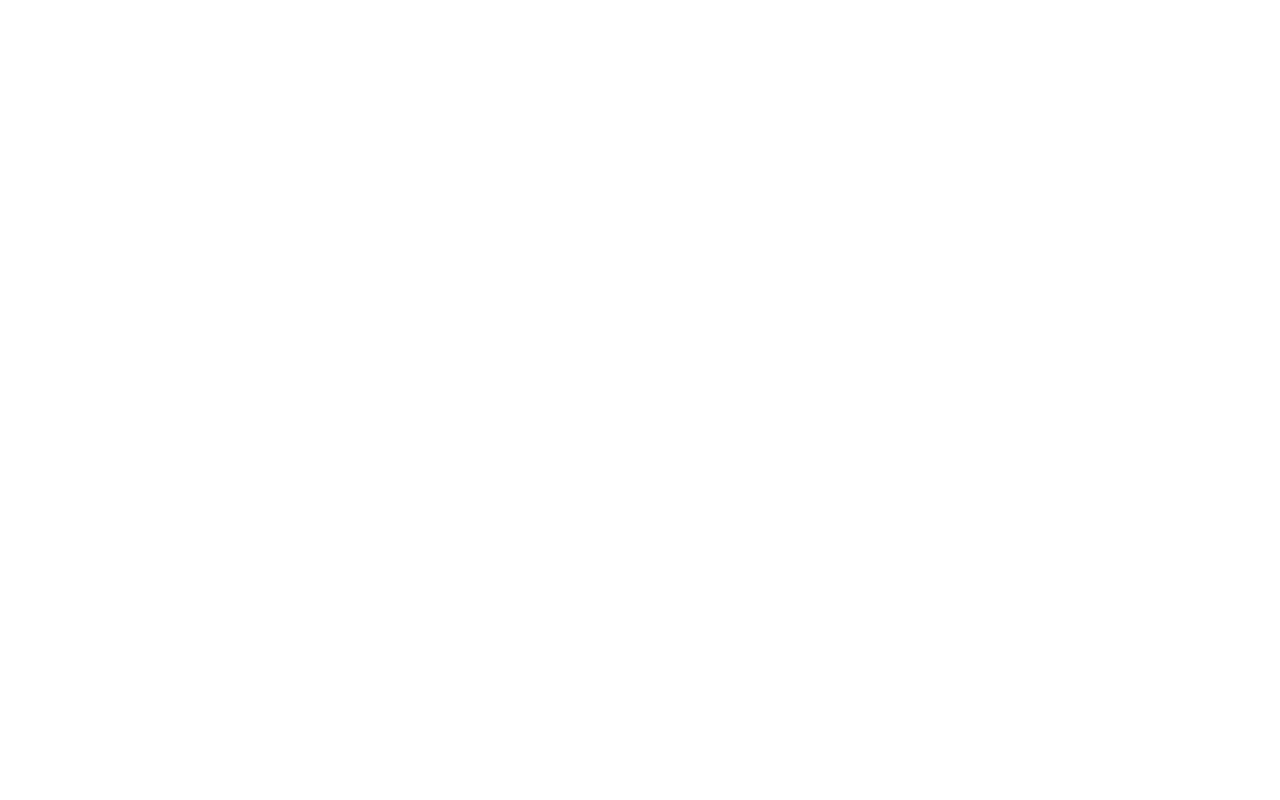
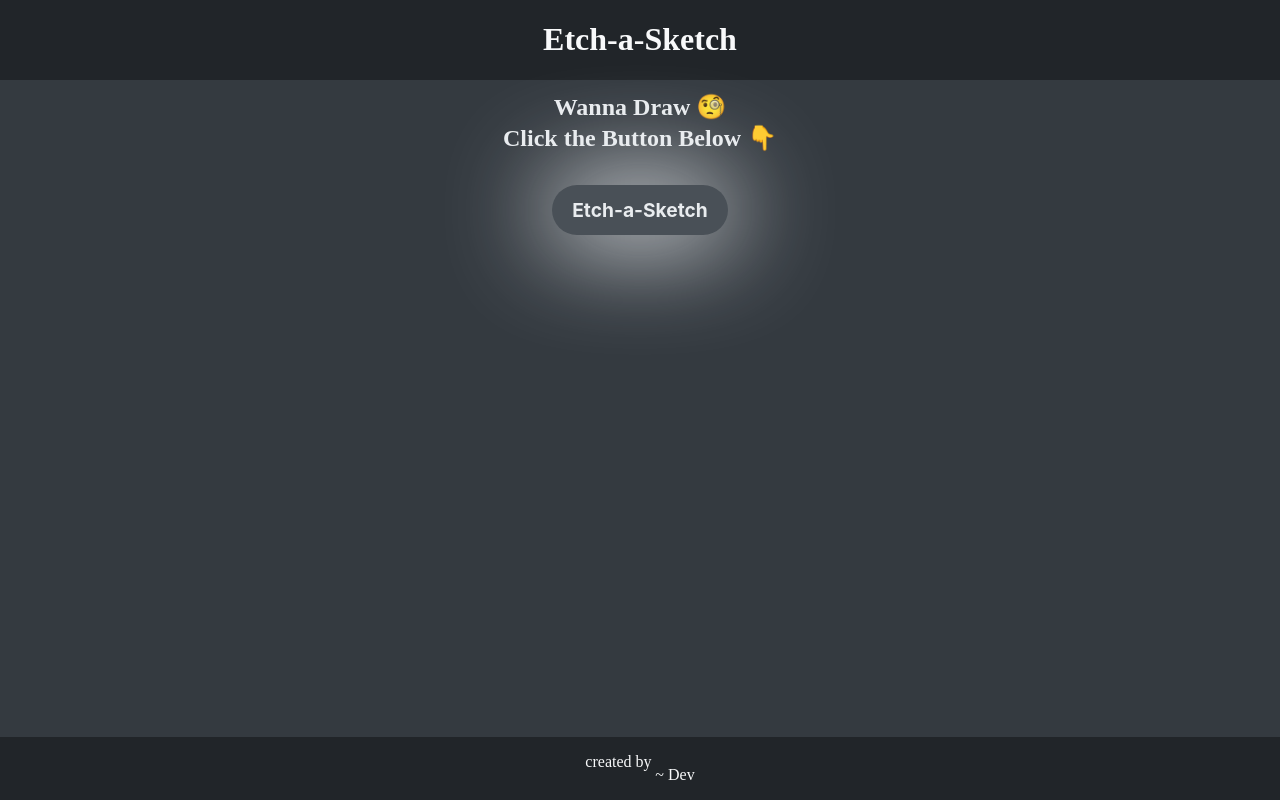
Before and after one commit to Dev-Siwach/etch-a-sketch, a plain HTML site: page index.html in a window 1280 px wide. Drawn offline with Linux system fonts and the light colour scheme.

Commit message:
Add title, heading, button and styles
add basic elements like title, heading, footer
add button to create the grid
css file styles the whole page

```diff
--- a/index.html
+++ b/index.html
@@ -5,10 +5,31 @@
     <meta charset="UTF-8">
     <meta name="viewport" content="width=device-width, initial-scale=1.0">
     <title><Etch-a-Sketch></Etch-a-Sketch></title>
+    <link rel="stylesheet" href="./styles/index.css">
+    <script src="./js/index.js" defer></script>
 </head>
 
 <body>
+    <div id="wholePage">
+        <div id="header">
+            <h1 id="mainHeading">Etch-a-Sketch</h1>
+        </div>
+        <div id="content">
+            <div id="contentFirst">
+                <h2>Wanna Draw 🧐</h2>
+                <h2>Click the Button Below 👇</h2>
+                <button id="createBoard">Etch-a-Sketch</button>
+            </div>
+            <div id="contentSecond">
 
+            </div>
+        </div>
+        <div id="footer">
+            <p>created by <br>
+                <span id="authorName"> ~ Dev</span>
+            </p>
+        </div>
+    </div>
 </body>
 
 </html>
--- /dev/null
+++ b/styles/index.css
@@ -0,0 +1,93 @@
+/* Base style for the whole page */
+html,
+body {
+    width: 100%;
+    height: 100%;
+}
+
+body {
+    margin: 0px;
+}
+
+/* style visible */
+
+#wholePage {
+    display: flex;
+    flex-direction: column;
+    justify-content: space-between;
+    align-items: center;
+    width: 100%;
+    height: 100%;
+    background-color: rgb(52, 58, 64);
+}
+
+#header,
+#footer {
+    display: flex;
+    justify-content: center;
+    align-items: center;
+    width: 100%;
+    height: auto;
+    background-color: rgb(33, 37, 41);
+    color: rgb(248, 249, 250);
+}
+
+#content {
+    display: flex;
+    flex-grow: 2;
+    width: 100%;
+    flex-direction: column;
+    justify-content: flex-start;
+    align-items: center;
+    text-align: center;
+    background-color: rgb(52, 58, 64);
+    color: rgb(233, 236, 239);
+}
+
+#contentSecond {
+    flex-grow: 2;
+    width: 100%;
+}
+
+h2 {
+    margin: 3px 0px;
+}
+
+#createBoard {
+    margin-top: 30px;
+    height: 50px;
+    box-sizing: border-box;
+    width: fit-content;
+    background-color: rgb(73, 80, 87);
+    border-radius: 100px;
+    color: rgb(233, 236, 239);
+    text-align: center;
+    padding: 10px 20px;
+    font-family: CerebriSans-Regular, -apple-system, system-ui, Roboto, sans-serif;
+    font-weight: bolder;
+    font-size: 1.2em;
+    cursor: pointer;
+    display: inline-block;
+    box-shadow: 0px 0px 100px 10px;
+    border: 0;
+    transition: all 250ms;
+    text-decoration: none;
+    user-select: none;
+    touch-action: manipulation;
+}
+
+#createBoard:hover {
+    box-shadow: 0px 0px 15px 1px rgb(255, 255, 255);
+    transform: scale(1.025) rotate(-1deg);
+}
+
+#contentFirst {
+    box-sizing: border-box;
+    padding: 10px 10px;
+}
+
+#authorName {
+    display: flex;
+    margin-left: 70px;
+    margin-top: -5px;
+}
```
Also changed, not shown: js/index.js (added).
